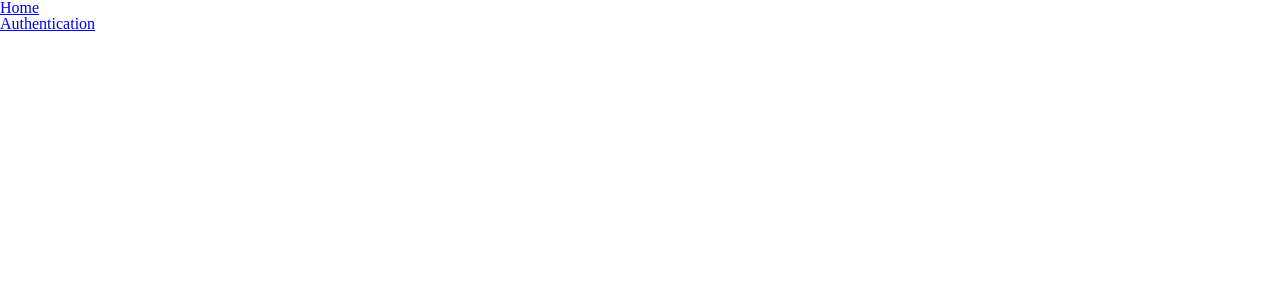
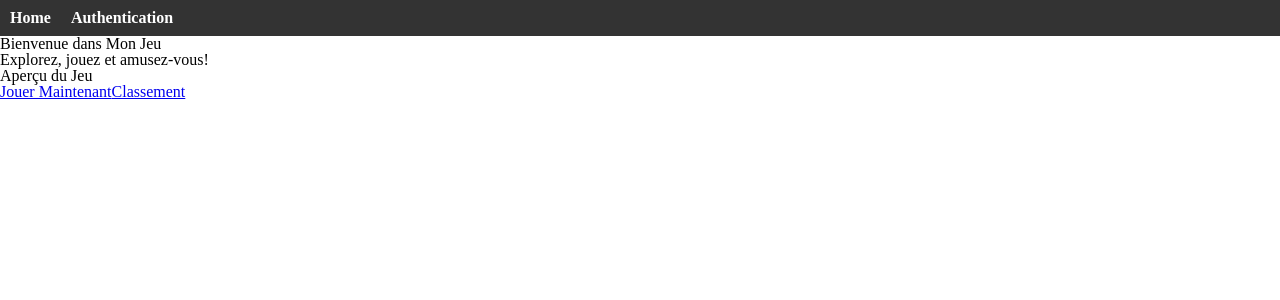
Before and after one commit to LePygargue/aston_project_3_game, a React (Create React App) app in the folder project/frontend/: page / in a window 1280 px wide. Before the commit this address had no page. Shown: the top 300 px of the page. Built offline with nearby package versions, Linux system fonts and the light colour scheme; the HTML template or start-up script is replaced by a standard one.

Commit message:
add header and homepage

```diff
--- a/project/frontend/src/App.js
+++ b/project/frontend/src/App.js
@@ -1,29 +1,26 @@
-// frontend/src/App.js
-import './App.css';
-import { React} from 'react';
-import { BrowserRouter as Router, Routes, Route, Link } from 'react-router-dom';
-import Authentication from './features/authentication/index';
-import './App.css';
+// /frontend/src/App.js
+import React from 'react';
+import { BrowserRouter as Router, Routes, Route } from 'react-router-dom';
+import AuthenticationPage from './features/authentication';
+import HomePage from './components/HomePage';
+import MainLayout from './layouts/MainLayout';
 
 const App = () => {
   return (
     <Router>
-      <div>
-        <nav>
-          <ul>
-            <li>
-              <Link to="/">Home</Link>
-            </li>
-            <li>
-              <Link to="/authentication">Authentication</Link>
-            </li>
-          </ul>
-        </nav>
-
-        <Routes>
-          <Route path="/authentication/*" element={<Authentication />} />
-        </Routes>
-      </div>
+      <Routes>
+        <Route
+          path="/*"
+          element={
+            <MainLayout>
+              <Routes>
+                <Route path="/authentication/*" element={<AuthenticationPage />} />
+                <Route path="/" element={<HomePage />} />
+              </Routes>
+            </MainLayout>
+          }
+        />
+      </Routes>
     </Router>
   );
 };
--- /dev/null
+++ b/project/frontend/src/components/HomePage.js
@@ -0,0 +1,24 @@
+// /src/components/HomePage.js
+import React from 'react';
+import { Link } from 'react-router-dom';
+
+const HomePage = () => {
+  return (
+    <div className="home-page">
+      <h1>Bienvenue dans Mon Jeu</h1>
+      <p>Explorez, jouez et amusez-vous!</p>
+
+      <div className="game-preview">
+        <h2>Aperçu du Jeu</h2>
+        {/* Ajoutez des composants ou des images pour présenter votre jeu */}
+      </div>
+
+      <div className="cta-buttons">
+        <Link to="/play" className="btn btn-primary">Jouer Maintenant</Link>
+        <Link to="/leaderboard" className="btn btn-secondary">Classement</Link>
+      </div>
+    </div>
+  );
+};
+
+export default HomePage;
--- /dev/null
+++ b/project/frontend/src/layouts/Header.css
@@ -0,0 +1,27 @@
+/* /frontend/src/layouts/Header.css */
+header {
+    background-color: #333;
+    padding: 10px;
+    color: white;
+  }
+
+  nav ul {
+    list-style-type: none;
+    margin: 0;
+    padding: 0;
+    display: flex;
+  }
+
+  nav ul li {
+    margin-right: 20px;
+  }
+
+  nav ul li a {
+    text-decoration: none;
+    color: white;
+    font-weight: bold;
+  }
+
+  nav ul li a:hover {
+    text-decoration: underline;
+  }
--- /dev/null
+++ b/project/frontend/src/layouts/Header.js
@@ -0,0 +1,24 @@
+// /frontend/src/layouts/Header.js
+import React from 'react';
+import { Link } from 'react-router-dom';
+import './Header.css'; // Importez les styles
+
+const Header = () => {
+  return (
+    <header>
+      <nav>
+        <ul>
+          <li>
+            <Link to="/">Home</Link>
+          </li>
+          <li>
+            <Link to="/authentication">Authentication</Link>
+          </li>
+          {/* Ajoutez d'autres liens de navigation selon vos besoins */}
+        </ul>
+      </nav>
+    </header>
+  );
+};
+
+export default Header;
--- /dev/null
+++ b/project/frontend/src/layouts/MainLayout.js
@@ -0,0 +1,15 @@
+// /frontend/src/layouts/MainLayout.js
+import React from 'react';
+import Header from './Header';
+
+const MainLayout = ({ children }) => {
+  return (
+    <div>
+      <Header />
+      <main>{children}</main>
+      {/* Ajoutez d'autres éléments de mise en page ici si nécessaire */}
+    </div>
+  );
+};
+
+export default MainLayout;
```
Also changed, not shown: project/frontend/src/pages/Authentification.js (+29 -0 lines), project/frontend/src/pages/Home.js (deleted), project/frontend/src/pages/HomePage.js (added), 1 other file (tests, documents, lock files or other folders).
